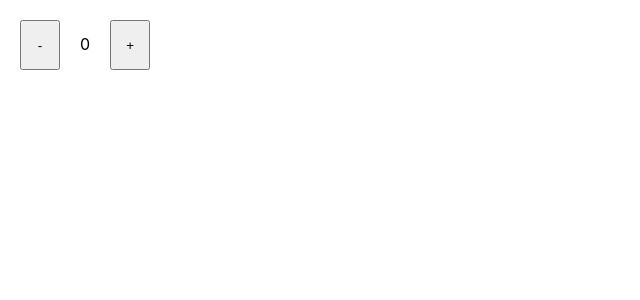
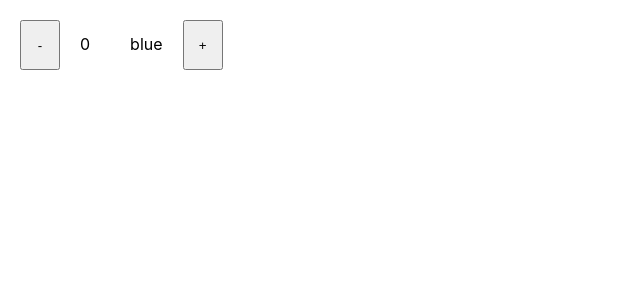
Before and after one commit to Sabraaa/uebungen, a React (Create React App) app: page / in a window 1280 px wide. Shown: the top 300 px of the page, without its empty margins (0-640 px from the left). Built offline with nearby package versions, Linux system fonts and the light colour scheme; the HTML template or start-up script is replaced by a standard one.

Commit message:
useState 2

```diff
--- a/src/App.js
+++ b/src/App.js
@@ -3,12 +3,15 @@ import "./App.css";
 
 function App() {
   const [count, setCount] = useState(0);
+  const [theme, setTheme] = useState("blue");
 
   const decCount = () => {
     setCount((prevCount) => prevCount - 1);
+    setTheme("red");
   };
   const incCount = () => {
     setCount((prevCount) => prevCount + 1);
+    setTheme("green");
     // setCount(count + 1);
   };
   return (
@@ -19,6 +22,9 @@ function App() {
       <span style={{ height: "50px", width: "40px", margin: "20px" }}>
         {count}
       </span>
+      <span style={{ height: "50px", width: "40px", margin: "20px" }}>
+        {theme}
+      </span>
       <button style={{ height: "50px", width: "40px" }} onClick={incCount}>
         +
       </button>
```
